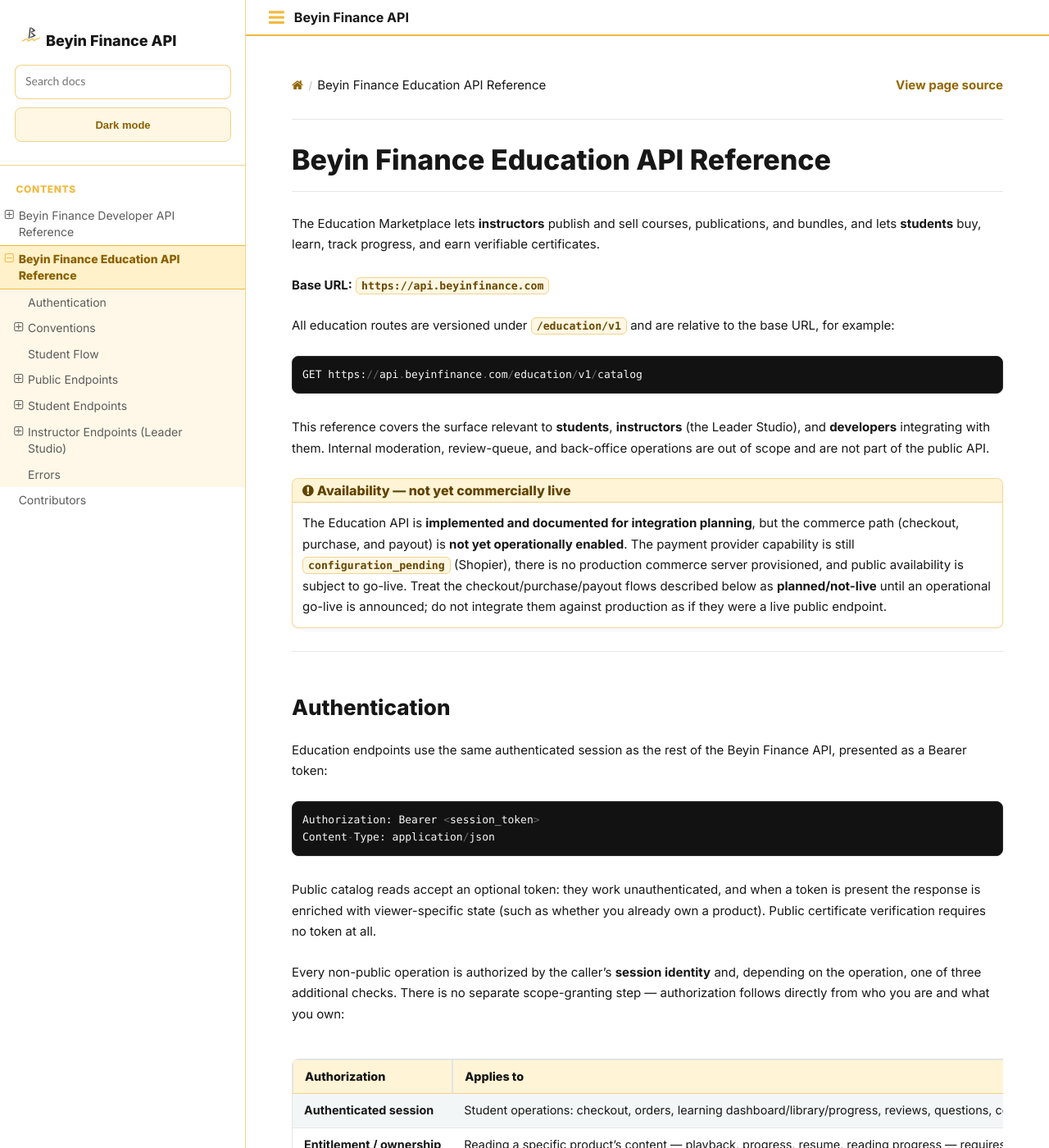
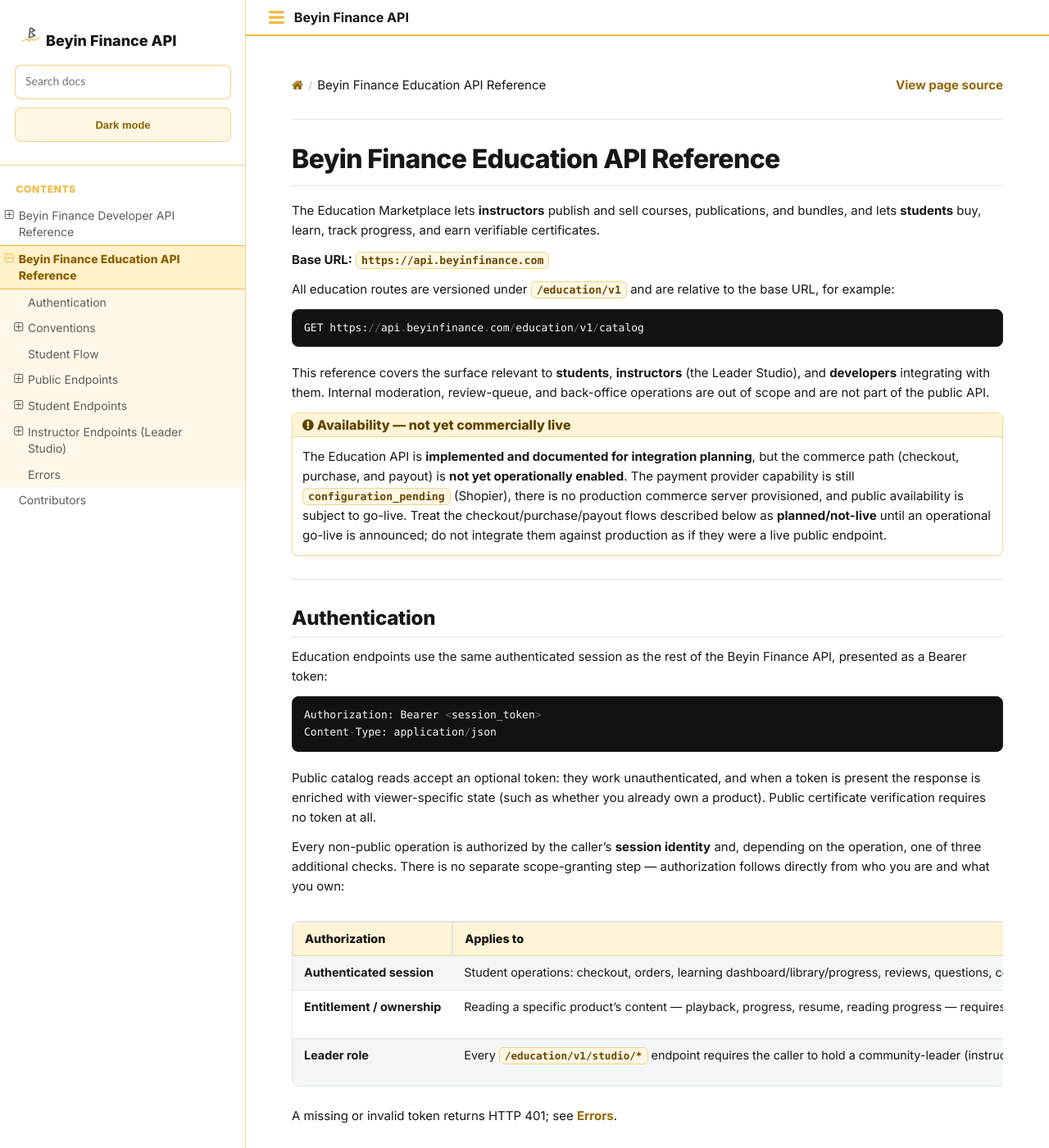
Before and after one commit to jnrbrain/Beyin-Finance, a Sphinx documentation site: the page built from docs/education.md, in a window 1280 px wide and 1400 px high. Shown: the whole window at 82% size. Built offline with Sphinx 7.4.7 and the Read the Docs theme 3.1.0, drawn with Linux system fonts in a browser that asks for light colours.

Commit message:
style: tighten documentation hierarchy and spacing

```diff
--- a/docs/_static/beyin.css
+++ b/docs/_static/beyin.css
@@ -379,24 +379,46 @@
   font-family: "Inter", Arial, sans-serif;
   font-weight: 800;
   letter-spacing: 0;
+  line-height: 1.25;
 }
 
 .rst-content h1 {
-  margin-bottom: 26px;
-  padding-bottom: 18px;
+  margin: 0 0 18px;
+  padding-bottom: 12px;
   border-bottom: 1px solid var(--bf-border);
-  font-size: 34px;
+  font-size: 32px;
+  letter-spacing: -0.02em;
 }
 
 .rst-content h2 {
-  margin-top: 44px;
-  padding-top: 8px;
-  font-size: 26px;
+  margin: 32px 0 12px;
+  padding: 0 0 7px;
+  border-bottom: 1px solid var(--bf-border);
+  font-size: 24px;
+  letter-spacing: -0.01em;
 }
 
 .rst-content h3 {
-  margin-top: 32px;
-  font-size: 20px;
+  margin: 24px 0 9px;
+  font-size: 19px;
+}
+
+.rst-content h4 {
+  margin: 18px 0 7px;
+  color: var(--bf-text-secondary);
+  font-size: 16px;
+}
+
+.rst-content p {
+  margin: 0 0 12px;
+  line-height: 1.6;
+}
+
+.rst-content h1 + p,
+.rst-content h2 + p,
+.rst-content h3 + p,
+.rst-content h4 + p {
+  margin-top: 0;
 }
 
 .rst-content a {
@@ -480,7 +502,7 @@
 
 .rst-content div[class^="highlight"],
 .rst-content pre.literal-block {
-  margin: 16px 0 28px;
+  margin: 12px 0 20px;
   background: var(--bf-code-bg);
   border: 1px solid #2e2e2e;
   border-radius: 8px;
@@ -489,6 +511,8 @@
 
 .rst-content div[class^="highlight"] pre,
 .rst-content pre.literal-block {
+  margin: 0;
+  padding: 12px 14px;
   color: #f5f5f5;
   font-size: 13px;
   line-height: 1.6;
```
